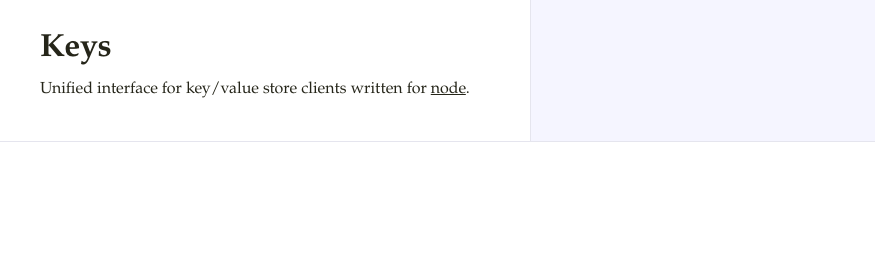
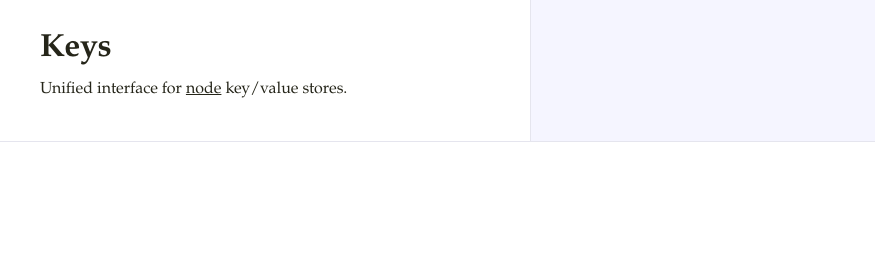
Before and after one commit to pib/keys, a plain HTML site: page index.html in a window 1280 px wide. Shown: the top 280 px of the page, 0-875 px from the left. Drawn offline with nearby package versions, Linux system fonts and the light colour scheme.

Commit message:
New desc

```diff
--- a/index.html
+++ b/index.html
@@ -108,7 +108,7 @@ code .this { color: #19469D; }</style>
 		</script>
 	</head>
 	<body>
-<table id="source"><tbody><tr><td><h1>Keys</h1><p>Unified interface for key/value store clients written for <a href="http://nodejs.org">node</a>.</p></td><td></td></tr><tr class="filename"><td><h2 id="lib/keys.js"><a href="#">keys</a></h2></td><td>lib/keys.js</td></tr><tr class="code">
+<table id="source"><tbody><tr><td><h1>Keys</h1><p>Unified interface for <a href="http://nodejs.org">node</a> key/value stores.</p></td><td></td></tr><tr class="filename"><td><h2 id="lib/keys.js"><a href="#">keys</a></h2></td><td>lib/keys.js</td></tr><tr class="code">
 <td class="docs">
 <p>Generate auto-loading getters.</p>
 
```
Also changed, not shown: Readme.md, 1 other file.
